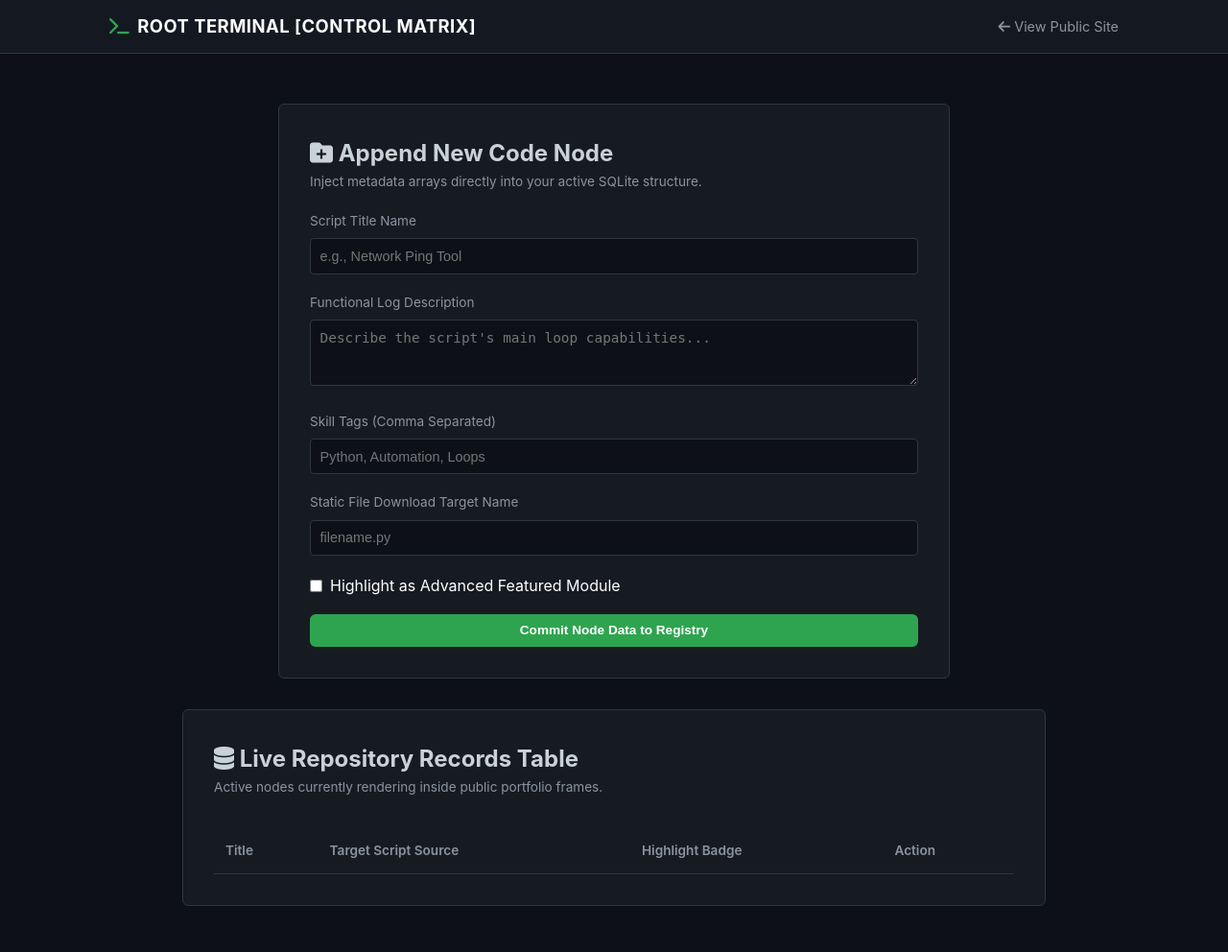
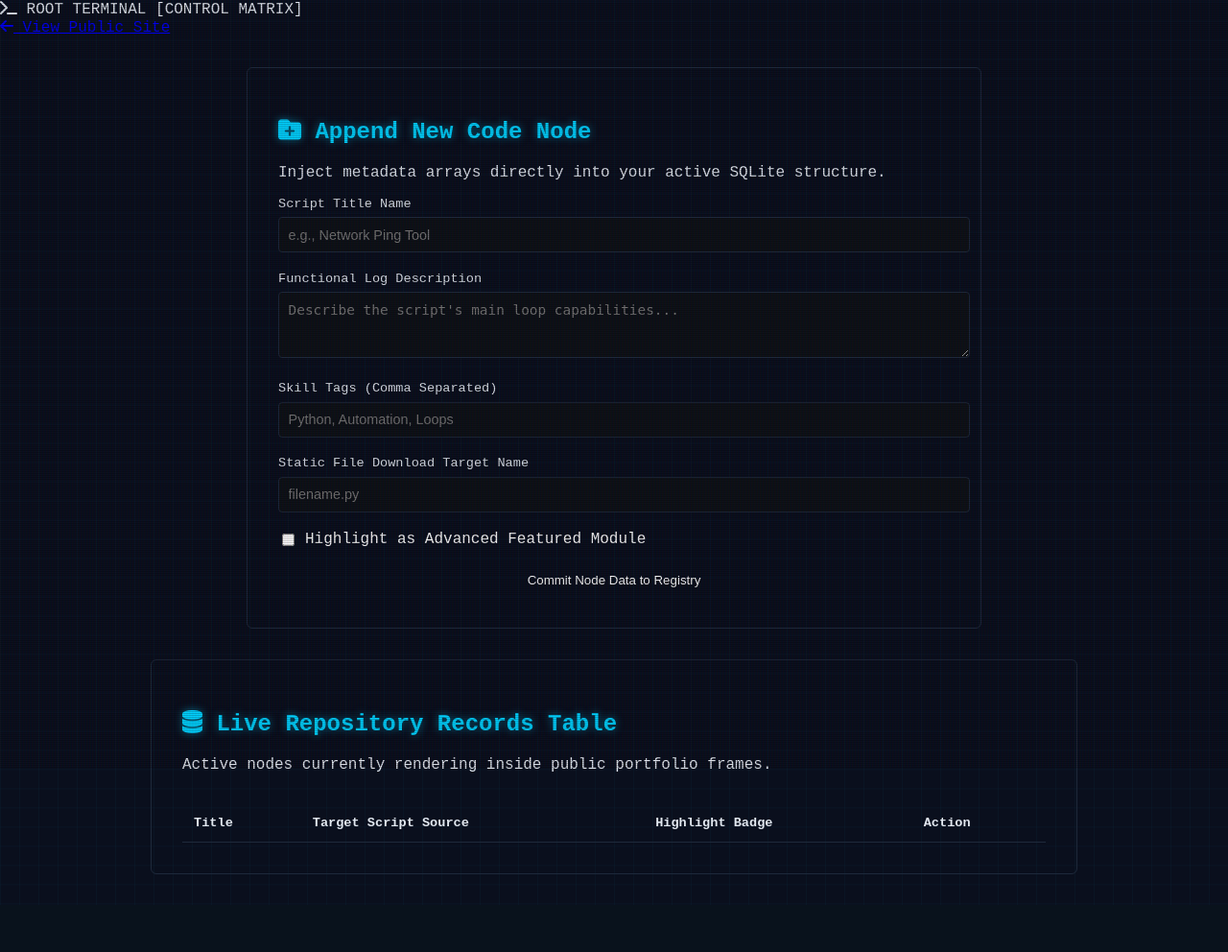
Before and after one commit to hadi-root/root-terminal-portal., a Flask app: template templates/admin.html in a window 1280 px wide. Shown: the whole page at 96% size. After the commit the page ends 911 px from the top, so only its background shows below. Run offline with Flask 3, Linux system fonts and the light colour scheme; the template is opened without the code that fills it, so the values that code supplies are empty.

Commit message:
style: update style.css to bring back complete terminal theme

```diff
--- a/static/style.css
+++ b/static/style.css
@@ -1,237 +1,56 @@
+/* Custom Terminal Theme */
 :root {
-    --bg-dark: #0d1117;
-    --card-bg: #161b22;
-    --accent-green: #2ea44f;
-    --accent-blue: #58a6ff;
-    --text-main: #c9d1d9;
-    --text-muted: #8b949e;
-    --border-color: #30363d;
-}
-
-* {
-    box-sizing: border-box;
-    margin: 0;
-    padding: 0;
+    --bg-color: #0a0f1d;
+    --terminal-bg: rgba(13, 20, 38, 0.95);
+    --primary-green: #39ff14;
+    --primary-blue: #00d2ff;
+    --text-color: #e2e8f0;
+    --border-color: #1e293b;
 }
 
 body {
-    font-family: -apple-system, BlinkMacSystemFont, "Segoe UI", Helvetica, Arial, sans-serif;
-    background-color: var(--bg-dark);
-    color: var(--text-main);
-    line-height: 1.6;
-    padding-top: 60px;
+    background-color: var(--bg-color);
+    color: var(--text-color);
+    font-family: 'Courier New', Courier, monospace;
+    margin: 0;
+    padding: 0;
+    background-image: linear-gradient(rgba(0, 210, 255, 0.03) 1px, transparent 1px),
+                      linear-gradient(90deg, rgba(0, 210, 255, 0.03) 1px, transparent 1px);
+    background-size: 20px 20px;
+    animation: scanlines 8s linear infinite;
 }
 
-nav {
-    background-color: rgba(22, 27, 34, 0.95);
-    border-bottom: 1px solid var(--border-color);
-    position: fixed;
-    width: 100%;
-    top: 0;
-    left: 0;
-    z-index: 1000;
+/* Retro CRT Scanline Animation Effect */
+@keyframes scanlines {
+    0% { background-position: 0 0; }
+    100% { background-position: 0 100%; }
 }
 
-.nav-container {
-    max-width: 1100px;
-    margin: 0 auto;
-    display: flex;
-    justify-content: space-between;
-    align-items: center;
-    padding: 0.8rem 1.5rem;
+.navbar, .card, .terminal-window {
+    background: var(--terminal-bg) !important;
+    border: 1px solid var(--primary-blue) !important;
+    box-shadow: 0 0 15px rgba(0, 210, 255, 0.2);
 }
 
-.nav-brand {
-    font-weight: 700;
-    font-size: 1.15rem;
-    color: #fff;
-    letter-spacing: 0.5px;
-    display: flex;
-    align-items: center;
-    gap: 0.5rem;
+h1, h2, h3, .brand-text {
+    color: var(--primary-blue) !important;
+    text-shadow: 0 0 8px rgba(0, 210, 255, 0.5);
 }
 
-.nav-brand i { color: var(--accent-green); }
-
-.nav-links a {
-    color: var(--text-muted);
-    text-decoration: none;
-    margin-left: 1.2rem;
-    font-size: 0.9rem;
-    transition: color 0.2s;
+.accent-text, .terminal-prompt {
+    color: var(--primary-green) !important;
+    text-shadow: 0 0 8px rgba(57, 255, 20, 0.5);
 }
 
-.nav-links a:hover { color: #fff; }
-
-.hero {
-    text-align: center;
-    padding: 3.5rem 1.5rem 2rem;
-    max-width: 850px;
-    margin: 0 auto;
+/* Custom Scanline Overlay */
+body::before {
+    content: " ";
+    display: block;
+    position: fixed;
+    top: 0; left: 0; bottom: 0; right: 0;
+    background: linear-gradient(rgba(18, 16, 16, 0) 50%, rgba(0, 0, 0, 0.25) 50%), linear-gradient(90deg, rgba(255, 0, 0, 0.06), rgba(0, 255, 0, 0.02), rgba(0, 0, 255, 0.06));
+    z-index: 99999;
+    opacity: 0.8;
+    pointer-events: none;
+    background-size: 100% 2px, 3px 100%;
 }
-
-.logo {
-    width: 100px;
-    height: 100px;
-    margin-bottom: 1rem;
-}
-
-.hero h2 {
-    font-size: 1.4rem;
-    color: #fff;
-    font-weight: 600;
-    margin-bottom: 0.5rem;
-}
-
-.hero p {
-    color: var(--text-muted);
-    font-size: 1rem;
-    margin-bottom: 1.5rem;
-}
-
-.badges {
-    display: flex;
-    justify-content: center;
-    gap: 0.6rem;
-    flex-wrap: wrap;
-}
-
-.badges span {
-    background-color: #21262d;
-    border: 1px solid var(--border-color);
-    padding: 4px 10px;
-    font-size: 0.8rem;
-    border-radius: 12px;
-    color: var(--text-main);
-}
-
-main {
-    max-width: 1100px;
-    margin: 0 auto;
-    padding: 1rem 1.5rem;
-}
-
-.card {
-    background-color: var(--card-bg);
-    border: 1px solid var(--border-color);
-    border-radius: 6px;
-    padding: 1.8rem;
-    margin-bottom: 1.5rem;
-}
-
-.card h2 {
-    font-size: 1.3rem;
-    color: #fff;
-    margin-bottom: 0.3rem;
-    display: flex;
-    align-items: center;
-    gap: 0.5rem;
-}
-
-.section-subtitle {
-    color: var(--text-muted);
-    font-size: 0.85rem;
-    margin-bottom: 1.2rem;
-}
-
-.projects-grid {
-    display: grid;
-    grid-template-columns: repeat(auto-fill, minmax(280px, 1fr));
-    gap: 1.2rem;
-}
-
-.project-item {
-    background-color: #0d1117;
-    border: 1px solid var(--border-color);
-    border-radius: 6px;
-    padding: 1.2rem;
-    display: flex;
-    flex-direction: column;
-}
-
-.project-item.featured {
-    border-color: rgba(88, 166, 255, 0.4);
-    position: relative;
-}
-
-.featured-badge {
-    position: absolute;
-    top: -10px;
-    right: 12px;
-    background-color: var(--accent-blue);
-    color: #0d1117;
-    font-size: 0.7rem;
-    font-weight: 700;
-    padding: 1px 6px;
-    border-radius: 8px;
-}
-
-.project-item h3 { font-size: 1.1rem; color: #fff; margin-bottom: 0.5rem; }
-.project-desc { font-size: 0.85rem; color: var(--text-muted); flex-grow: 1; margin-bottom: 1rem; }
-
-.tags { display: flex; flex-wrap: wrap; gap: 0.4rem; margin-bottom: 1rem; }
-.tags span { background-color: #21262d; color: var(--accent-blue); font-size: 0.75rem; padding: 2px 8px; border-radius: 10px; }
-
-.btn, .btn-secondary, .btn-run {
-    background-color: #21262d;
-    border: 1px solid var(--border-color);
-    color: #c9d1d9;
-    padding: 0.5rem 1rem;
-    font-size: 0.85rem;
-    font-weight: 600;
-    border-radius: 6px;
-    text-decoration: none;
-    display: inline-flex;
-    align-items: center;
-    justify-content: center;
-    gap: 0.4rem;
-    cursor: pointer;
-}
-
-.btn:hover { background-color: var(--accent-green); color: #fff; border-color: var(--accent-green); }
-.btn-secondary:hover { background-color: #30363d; }
-.btn-run { background-color: var(--accent-blue); color: #0d1117; border: none; }
-.btn-run:hover { background-color: #85c2ff; }
-
-.btn.downloaded { background-color: rgba(46, 164, 79, 0.2); color: #2ea44f; border-color: #2ea44f; }
-
-.timeline-container { position: relative; border-left: 2px solid var(--border-color); padding-left: 1.5rem; margin-left: 0.5rem; }
-.timeline-item { position: relative; margin-bottom: 1.5rem; }
-.timeline-icon { position: absolute; left: -33px; top: 2px; background: #161b22; width: 18px; height: 18px; border-radius: 50%; display: flex; align-items: center; justify-content: center; font-size: 0.75rem; color: var(--accent-blue); }
-.timeline-content h4 { color: #fff; font-size: 0.95rem; }
-.timeline-content p { color: var(--text-muted); font-size: 0.85rem; }
-
-.repo-grid { display: grid; grid-template-columns: 1fr 1fr; gap: 1rem; }
-@media (max-width: 600px) { .repo-grid { grid-template-columns: 1fr; } }
-.repo-box { background: #0d1117; border: 1px solid var(--border-color); padding: 1rem; border-radius: 6px; }
-.repo-box h4 { color: var(--accent-blue); font-size: 0.95rem; margin-bottom: 0.4rem; }
-.repo-box p { font-size: 0.85rem; color: var(--text-muted); margin-bottom: 0.8rem; }
-.repo-link { font-size: 0.8rem; color: var(--text-muted); text-decoration: none; }
-.repo-link:hover { color: #fff; }
-
-.stats-grid { display: grid; grid-template-columns: repeat(auto-fit, minmax(150px, 1fr)); gap: 1rem; }
-.stat-box { background: #0d1117; border: 1px solid var(--border-color); padding: 1rem; border-radius: 6px; text-align: center; }
-.stat-box strong { display: block; color: var(--accent-green); font-size: 1.1rem; }
-.stat-box span { font-size: 0.8rem; color: var(--text-muted); }
-
-.skills-progress-container { display: flex; flex-direction: column; gap: 0.8rem; }
-.progress-wrapper { display: flex; justify-content: space-between; font-family: monospace; font-size: 0.9rem; background: #0d1117; padding: 8px 12px; border-radius: 4px; border: 1px solid var(--border-color); }
-.skill-label { color: #fff; }
-.bar-text { color: var(--accent-green); }
-
-.sandbox-controls { display: flex; justify-content: space-between; margin-bottom: 0.8rem; }
-.btn-sm { background: #21262d; border: 1px solid var(--border-color); color: #fff; font-size: 0.75rem; padding: 4px 8px; border-radius: 4px; cursor: pointer; margin-right: 4px; }
-.btn-sm.utility { color: var(--text-muted); }
-.btn-sm:hover { background: #30363d; }
-
-#editor-container { height: 220px; border: 1px solid var(--border-color); border-radius: 4px; overflow: hidden; }
-#output { background: #05070a; border: 1px solid var(--border-color); padding: 1rem; border-radius: 4px; font-family: monospace; font-size: 0.85rem; max-height: 150px; overflow-y: auto; white-space: pre-wrap; margin-top: 0.8rem; }
-.log-sys { color: #8b949e; }
-.log-success { color: #39ff14; }
-.log-err { color: #ff6b6b; }
-
-footer { border-top: 1px solid var(--border-color); margin-top: 3rem; background: #161b22; padding: 1.5rem 0; font-size: 0.8rem; color: var(--text-muted); }
-.footer-flex { display: flex; justify-content: space-between; align-items: center; }
-.footer-subtext { font-size: 0.75rem; margin-top: 0.2rem; }
-.footer-links a { color: var(--text-muted); text-decoration: none; margin-left: 1rem; }
-.footer-links a:hover { color: #fff; }
```
